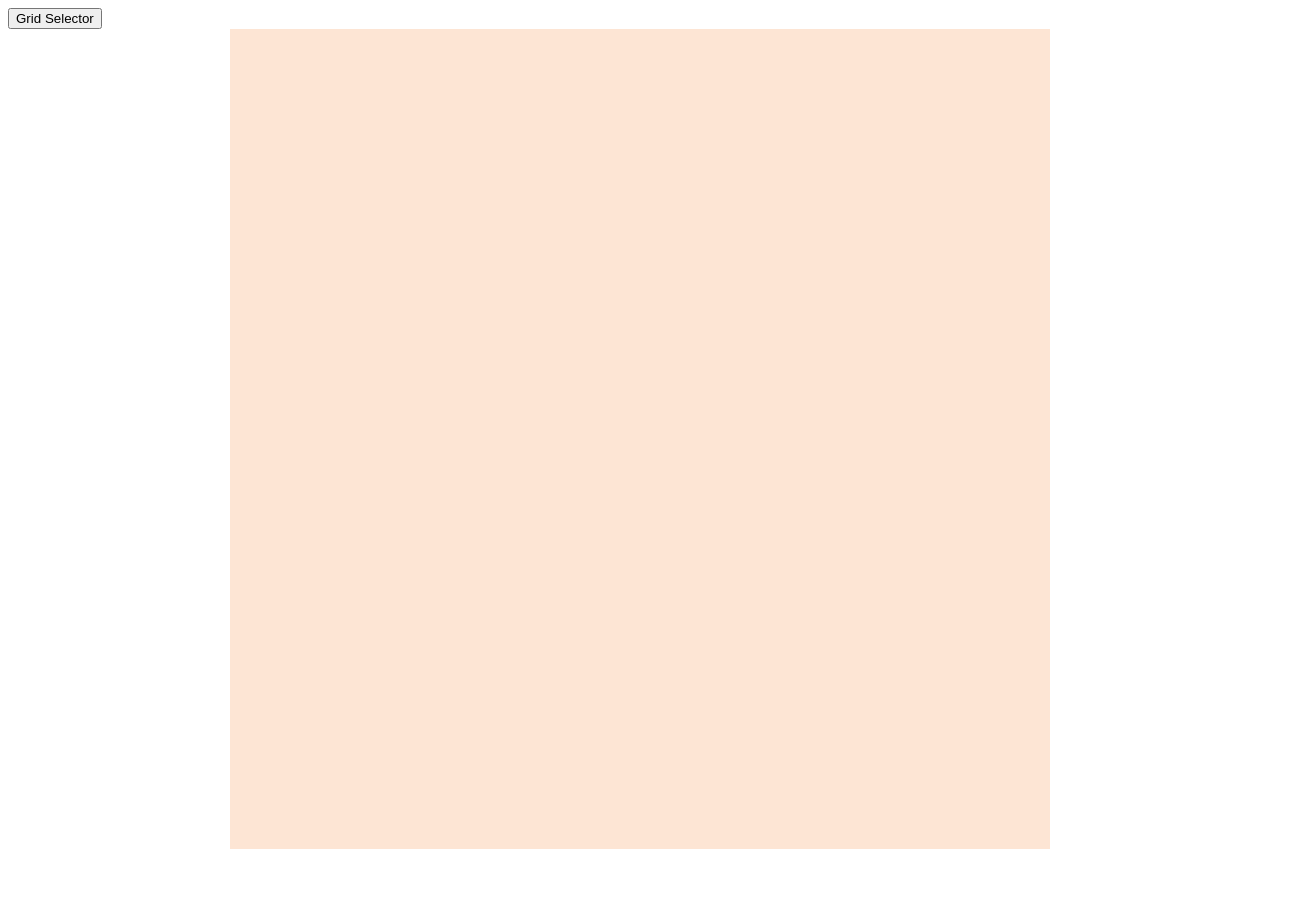
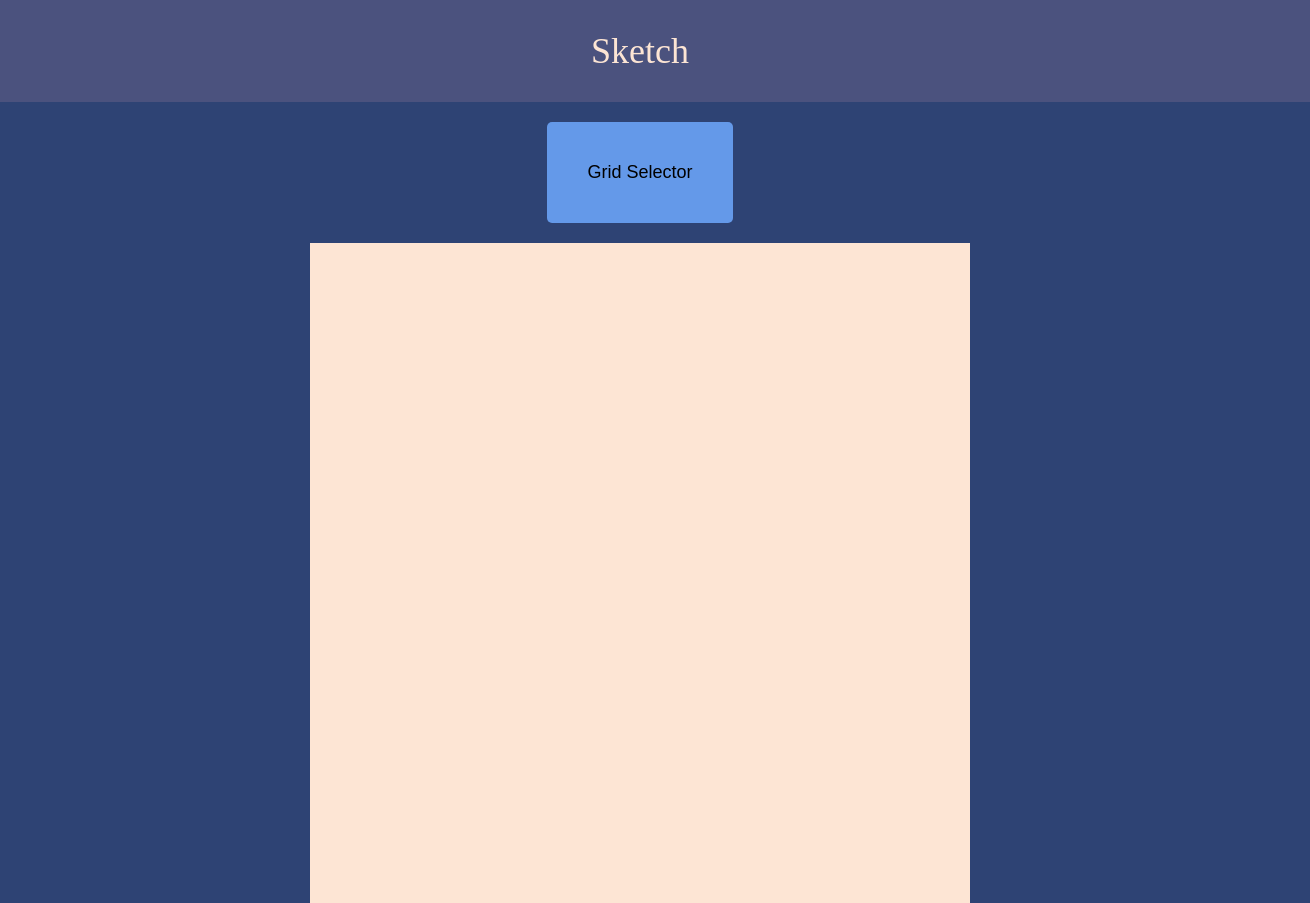
Before and after one commit to 0Nafi0/etch-a-sketch, a plain HTML site: page index.html in a window 1280 px wide. Shown: the whole page, 1310 px wide, since content can reach past the window. Before the commit the page ends 857 px from the top, so only its background shows below. Drawn offline with Linux system fonts and the light colour scheme.

Commit message:
Added Gui and interactions
Sketching on the canvas when user holds left mouse. Also added
some CSS styling to improve user experience

```diff
--- a/css/styles.css
+++ b/css/styles.css
@@ -1,6 +1,24 @@
+body {
+    background-color: #2E4374;
+    display: flex;
+    flex-direction: column;
+    align-items: center;
+    gap: 20px;
+    margin: 0;
+}
+
+.heading {
+    background-color: #4B527E;
+    color: #FDE5D4;
+    text-align: center;
+    width: 100%;
+    font-size: 36px;
+    padding: 30px;
+}
+
 .parent {
-    width: 800px;
-    height: 800px;
+    width: 640px;
+    height: 640px;
     background-color: #FDE5D4;
     margin: 0 auto;
     display: flex;
@@ -12,3 +30,15 @@
 .parent > div:hover {
     background-color: #001524;
 }
+
+button {
+    background-color: #6499E9;
+    padding: 40px;
+    border-radius: 5px;
+    font-size: 18px;
+    border: 0px solid;
+}
+
+button:hover {
+    background-color: #9EDDFF;
+}
--- a/index.html
+++ b/index.html
@@ -7,6 +7,7 @@
     <link rel="stylesheet" href="css/styles.css">
 </head>
 <body>
+    <div class="heading">Sketch</div>
     <button>Grid Selector</button>
     <div class="parent">
 
--- a/js/javascript.js
+++ b/js/javascript.js
@@ -3,9 +3,13 @@ const parentContainer = document.querySelector(".parent");
 const body = document.querySelector("body");
 function createNewDiv() {
     const newDiv = document.createElement("div");
-    const side = (800 / grid).toString() + "px";
+    const side = (640 / grid).toString() + "px";
     newDiv.style.width = side;
     newDiv.style.height = side;
+    newDiv.addEventListener("mouseover", (event) => {
+        if (event.buttons > 0)
+        newDiv.style.background = "#001524";
+    })
     parentContainer.appendChild(newDiv);
 }
 
```
